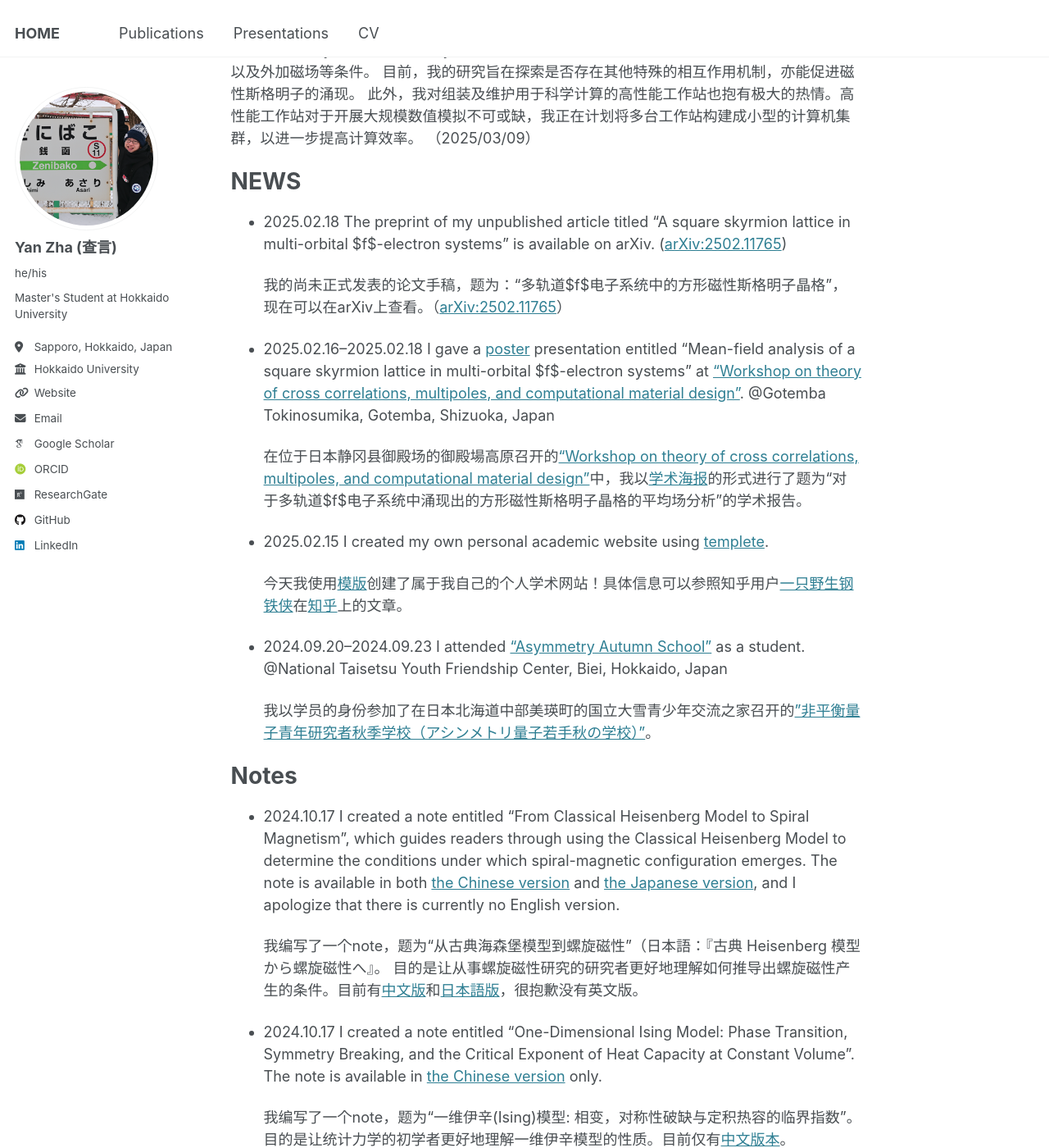
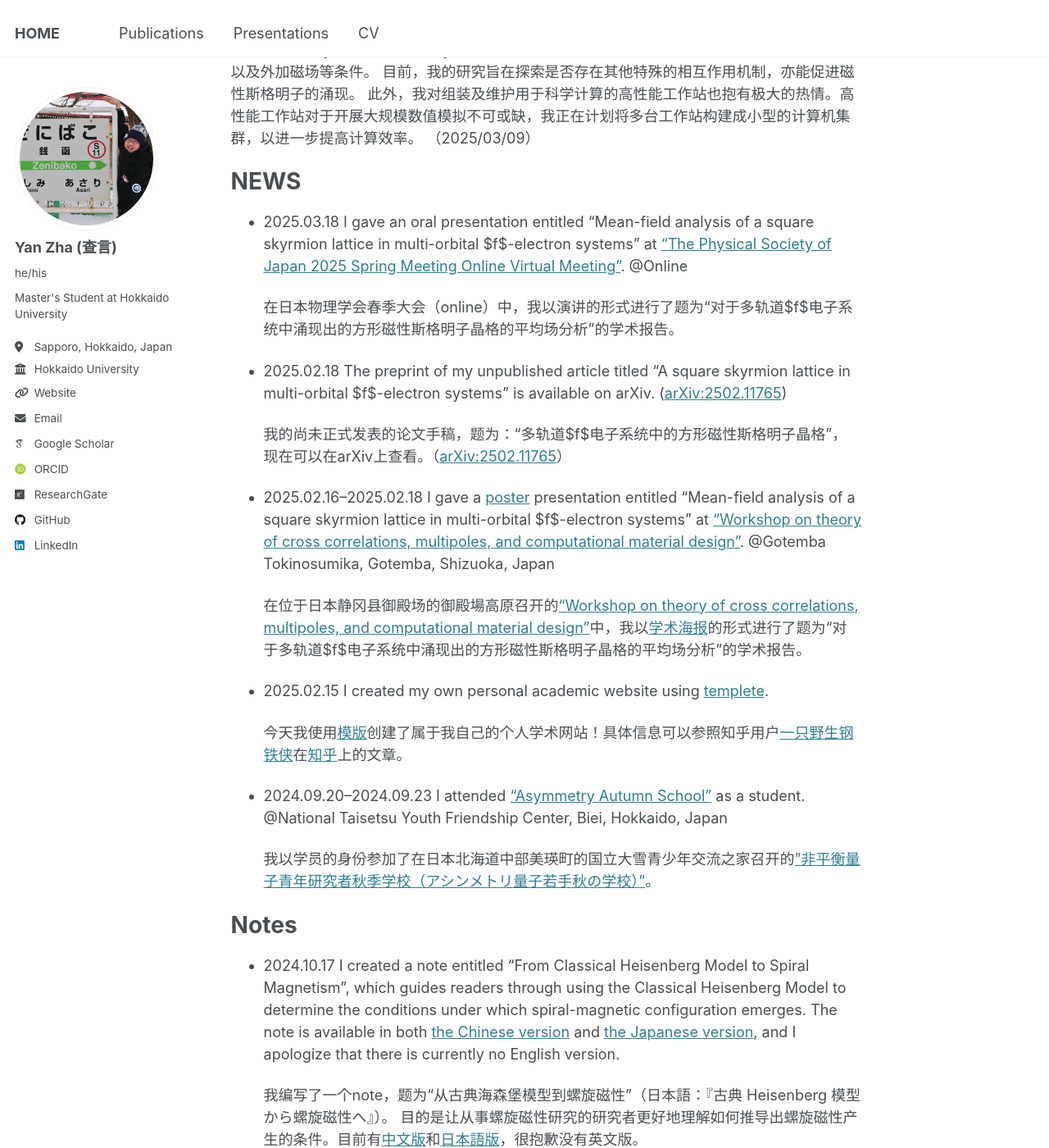
Before and after one commit to yzhacn/yzhacn.github.io, a Jekyll site: the page built from _pages/about.md, in a window 1280 px wide and 1400 px high, scrolled down 897 px. Shown: the whole window at 82% size. Built offline with Jekyll 4.4.1, drawn with Linux system fonts in a browser that asks for light colours; some web fonts are replaced.

Commit message:
Update about.md

```diff
--- a/_pages/about.md
+++ b/_pages/about.md
@@ -33,6 +33,10 @@
 
 NEWS
 ======
+* 2025.03.18 I gave an oral presentation entitled "Mean-field analysis of a square skyrmion lattice in multi-orbital $f$-electron systems" at ["The Physical Society of Japan 2025 Spring Meeting Online Virtual Meeting"](https://www.jps.or.jp/english/meetings-and-awards/spring/spring-meeting.html). @Online
+
+  在日本物理学会春季大会（online）中，我以演讲的形式进行了题为“对于多轨道$f$电子系统中涌现出的方形磁性斯格明子晶格的平均场分析”的学术报告。
+
 * 2025.02.18 The preprint of my unpublished article titled "A square skyrmion lattice in multi-orbital $f$-electron systems" is available on arXiv. ([arXiv:2502.11765](https://arxiv.org/abs/2502.11765))
 
   我的尚未正式发表的论文手稿，题为：“多轨道$f$电子系统中的方形磁性斯格明子晶格”，现在可以在arXiv上查看。（[arXiv:2502.11765](https://arxiv.org/abs/2502.11765)）
@@ -54,7 +58,7 @@
 ======
 * 2024.10.17 I created a note entitled "From Classical Heisenberg Model to Spiral Magnetism", which guides readers through using the Classical Heisenberg Model to determine the conditions under which spiral-magnetic configuration emerges. The note is available in both [the Chinese version](https://yzhacn.github.io/files/20241017_spiral.pdf) and [the Japanese version](https://yzhacn.github.io/files/20241017_spiral_ja.pdf), and I apologize that there is currently no English version.
 
-  我编写了一个note，题为“从古典海森堡模型到螺旋磁性”（日本語：『古典 Heisenberg 模型から螺旋磁性へ』。
+  我编写了一个note，题为“从古典海森堡模型到螺旋磁性”（日本語：『古典 Heisenberg 模型から螺旋磁性へ』）。
   目的是让从事螺旋磁性研究的研究者更好地理解如何推导出螺旋磁性产生的条件。目前有[中文版](https://yzhacn.github.io/files/20241017_spiral.pdf)和[日本語版](https://yzhacn.github.io/files/20241017_spiral_ja.pdf)，很抱歉没有英文版。
 
 * 2024.10.17 I created a note entitled "One-Dimensional Ising Model: Phase Transition, Symmetry Breaking, and the Critical Exponent of Heat Capacity at Constant Volume". The note is available in [the Chinese version](https://yzhacn.github.io/files/20241017_ising.pdf) only.
```
